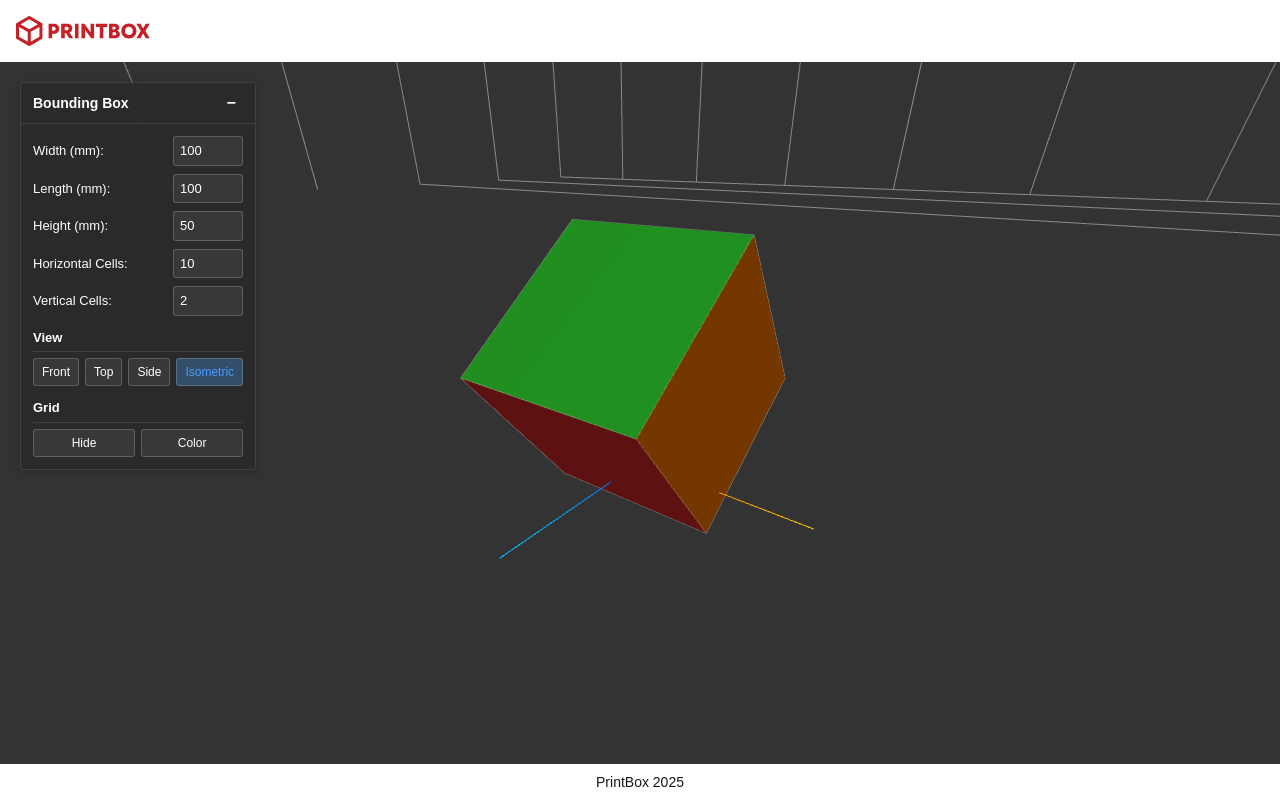
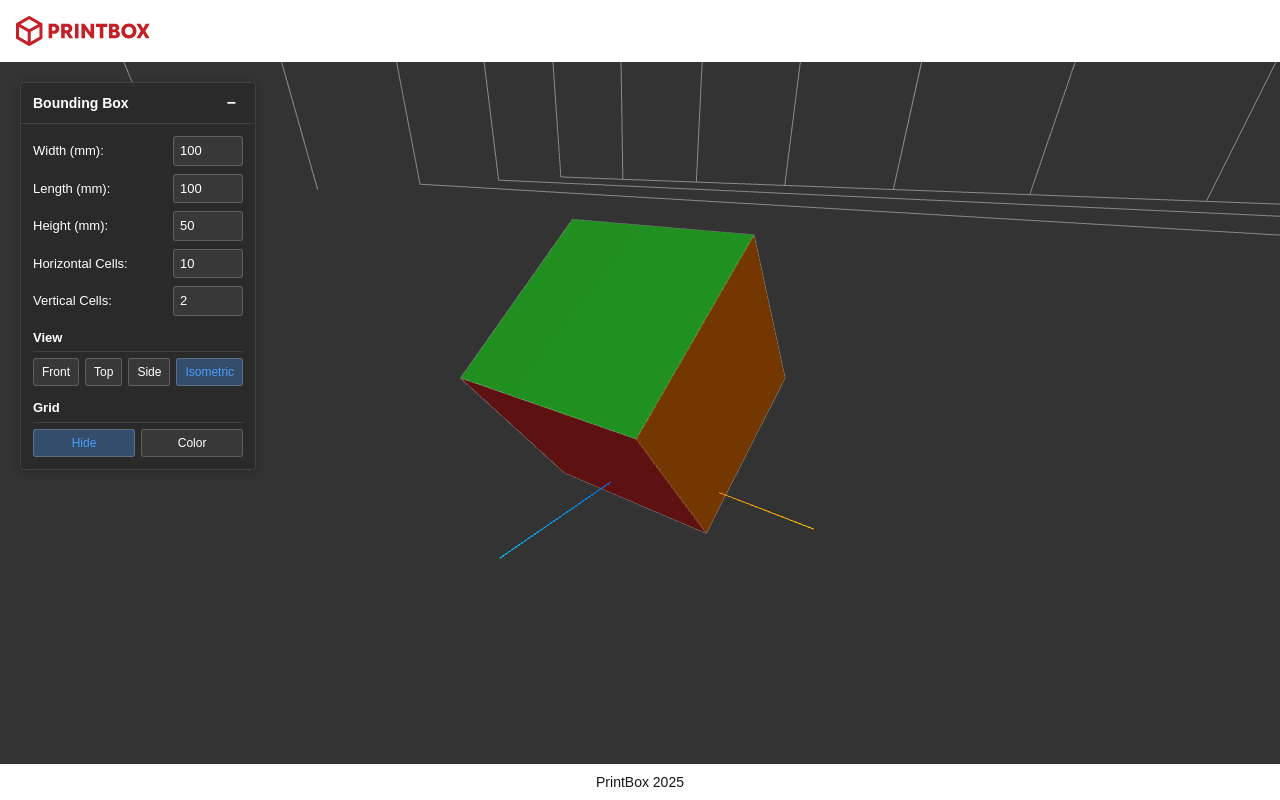
Before and after one commit to chrisknsmn/printbox, a Next.js app: page / in a window 1280 px wide. Built offline with nearby package versions, Linux system fonts and the light colour scheme.

Commit message:
fixing grid button issue

```diff
--- a/app/components/ThreeScene.tsx
+++ b/app/components/ThreeScene.tsx
@@ -100,6 +100,21 @@ function createBoundingGrid(settings: {
   grid.position.y = 0; // Exactly at y=0
   return grid;
 }
+
+// Add CSS styles for button animations
+const buttonStyles = `
+  @keyframes ripple {
+    to {
+      transform: scale(2);
+      opacity: 0;
+    }
+  }
+
+  .grid-button:active .ripple-effect {
+    transform: scale(1);
+    animation: ripple 0.5s linear;
+  }
+`;
 
 export default function ThreeScene() {
   const mountRef = useRef<HTMLDivElement>(null);
@@ -292,11 +307,11 @@ export default function ThreeScene() {
           visible: newVisible
         }));
 
-        // Update the menu option
-        const updatedOptions = [...menuOptions];
-        const gridOption = updatedOptions.find(opt => opt.id === 'grid');
+        // Update the menu option immediately
+        const updatedOptions = JSON.parse(JSON.stringify(menuOptions)) as MenuOption[];
+        const gridOption = updatedOptions.find((opt: MenuOption) => opt.id === 'grid');
         if (gridOption && gridOption.children) {
-          const showOption = gridOption.children.find(child => child.id === 'grid-show');
+          const showOption = gridOption.children.find((child: MenuOption) => child.id === 'grid-show');
           if (showOption) {
             showOption.label = newVisible ? 'Hide' : 'Show';
           }
@@ -315,7 +330,7 @@ export default function ThreeScene() {
         const nextIndex = (currentIndex + 1) % colors.length;
         const newColor = colors[nextIndex];
 
-        // Update material color
+        // Update material color immediately
         material.color.setHex(newColor);
 
         // Update state
@@ -518,6 +533,8 @@ export default function ThreeScene() {
 
   return (
     <div style={{ position: 'relative', width: '100%', height: '100%' }}>
+      {/* Add style tag for button animations */}
+      <style dangerouslySetInnerHTML={{ __html: buttonStyles }} />
       {statusMessage && (
         <div style={{
           position: 'absolute',
@@ -752,10 +769,87 @@ export default function ThreeScene() {
                 Grid
               </div>
               <div style={{ display: 'flex', gap: '6px' }}>
-                {menuOptions[1].children?.map(gridOpt => (
+                {/* Show/Hide Grid Button - Direct implementation */}
                 <button
-                    key={gridOpt.id}
-                    onClick={() => handleMenuOptionClick(gridOpt.id)}
+                  className="grid-button"
+                  onClick={() => {
+                    // Direct toggle of grid visibility
+                    if (gridRef.current) {
+                      const newVisible = !gridRef.current.visible;
+                      gridRef.current.visible = newVisible;
+
+                      // Update state
+                      setGridSettings(prev => ({
+                        ...prev,
+                        visible: newVisible
+                      }));
+
+                      // Update menu option label directly
+                      const updatedOptions = JSON.parse(JSON.stringify(menuOptions)) as MenuOption[];
+                      const gridOption = updatedOptions.find((opt: MenuOption) => opt.id === 'grid');
+                      if (gridOption && gridOption.children) {
+                        const showOption = gridOption.children.find((child: MenuOption) => child.id === 'grid-show');
+                        if (showOption) {
+                          showOption.label = newVisible ? 'Hide' : 'Show';
+                        }
+                      }
+                      setMenuOptions(updatedOptions);
+                    }
+                  }}
+                  style={{
+                    backgroundColor: gridSettings.visible ? 'rgba(74, 158, 255, 0.3)' : 'rgba(60, 60, 60, 0.8)',
+                    border: '1px solid rgba(255,255,255,0.2)',
+                    borderRadius: '3px',
+                    color: gridSettings.visible ? '#4a9eff' : 'white',
+                    padding: '4px 8px',
+                    fontSize: '12px',
+                    cursor: 'pointer',
+                    flex: '1',
+                    transition: 'all 0.2s ease-in-out',
+                    position: 'relative',
+                    overflow: 'hidden'
+                  }}
+                >
+                  <span style={{ position: 'relative', zIndex: 2 }}>
+                    {gridSettings.visible ? 'Hide' : 'Show'}
+                  </span>
+                  <span className="ripple-effect" style={{
+                    position: 'absolute',
+                    top: 0,
+                    left: 0,
+                    width: '100%',
+                    height: '100%',
+                    backgroundColor: 'rgba(255,255,255,0.1)',
+                    transform: 'scale(0)',
+                    transition: 'transform 0.3s',
+                    borderRadius: '3px',
+                    zIndex: 1
+                  }} />
+                </button>
+
+                {/* Color Button - Direct implementation */}
+                <button
+                  className="grid-button"
+                  onClick={() => {
+                    // Direct color change
+                    if (gridRef.current) {
+                      const material = gridRef.current.material as THREE.LineBasicMaterial;
+                      const colors = [0x888888, 0x444444, 0xaaaaaa, 0x0088ff];
+                      const currentColorHex = material.color.getHex();
+                      const currentIndex = colors.indexOf(currentColorHex);
+                      const nextIndex = (currentIndex + 1) % colors.length;
+                      const newColor = colors[nextIndex];
+
+                      // Update material color immediately
+                      material.color.setHex(newColor);
+
+                      // Update state
+                      setGridSettings(prev => ({
+                        ...prev,
+                        color: newColor
+                      }));
+                    }
+                  }}
                   style={{
                     backgroundColor: 'rgba(60, 60, 60, 0.8)',
                     border: '1px solid rgba(255,255,255,0.2)',
@@ -764,12 +858,26 @@ export default function ThreeScene() {
                     padding: '4px 8px',
                     fontSize: '12px',
                     cursor: 'pointer',
-                      flex: '1'
+                    flex: '1',
+                    transition: 'all 0.2s ease-in-out',
+                    position: 'relative',
+                    overflow: 'hidden'
                   }}
                 >
-                    {gridOpt.label}
+                  <span style={{ position: 'relative', zIndex: 2 }}>Color</span>
+                  <span className="ripple-effect" style={{
+                    position: 'absolute',
+                    top: 0,
+                    left: 0,
+                    width: '100%',
+                    height: '100%',
+                    backgroundColor: 'rgba(255,255,255,0.1)',
+                    transform: 'scale(0)',
+                    transition: 'transform 0.3s',
+                    borderRadius: '3px',
+                    zIndex: 1
+                  }} />
                 </button>
-                ))}
               </div>
             </div>
           </div>
```
Lines whose indentation alone changed are shown as unchanged.
